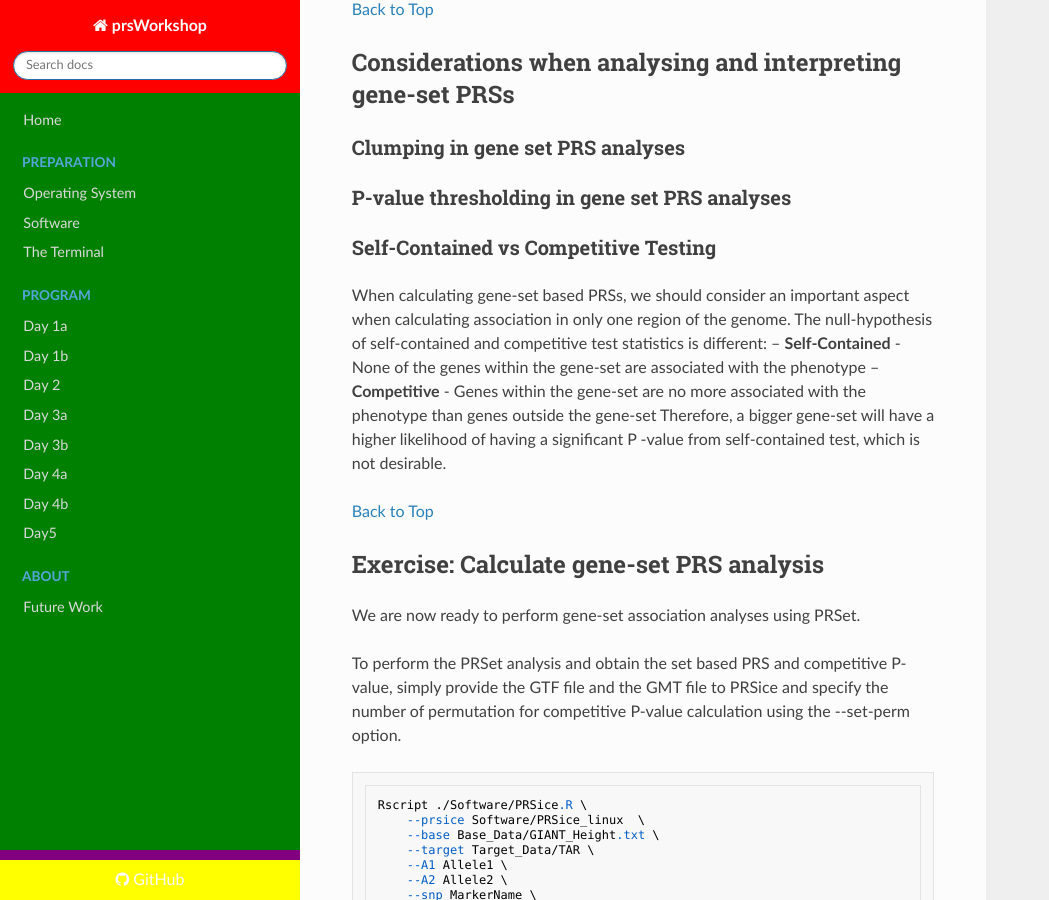
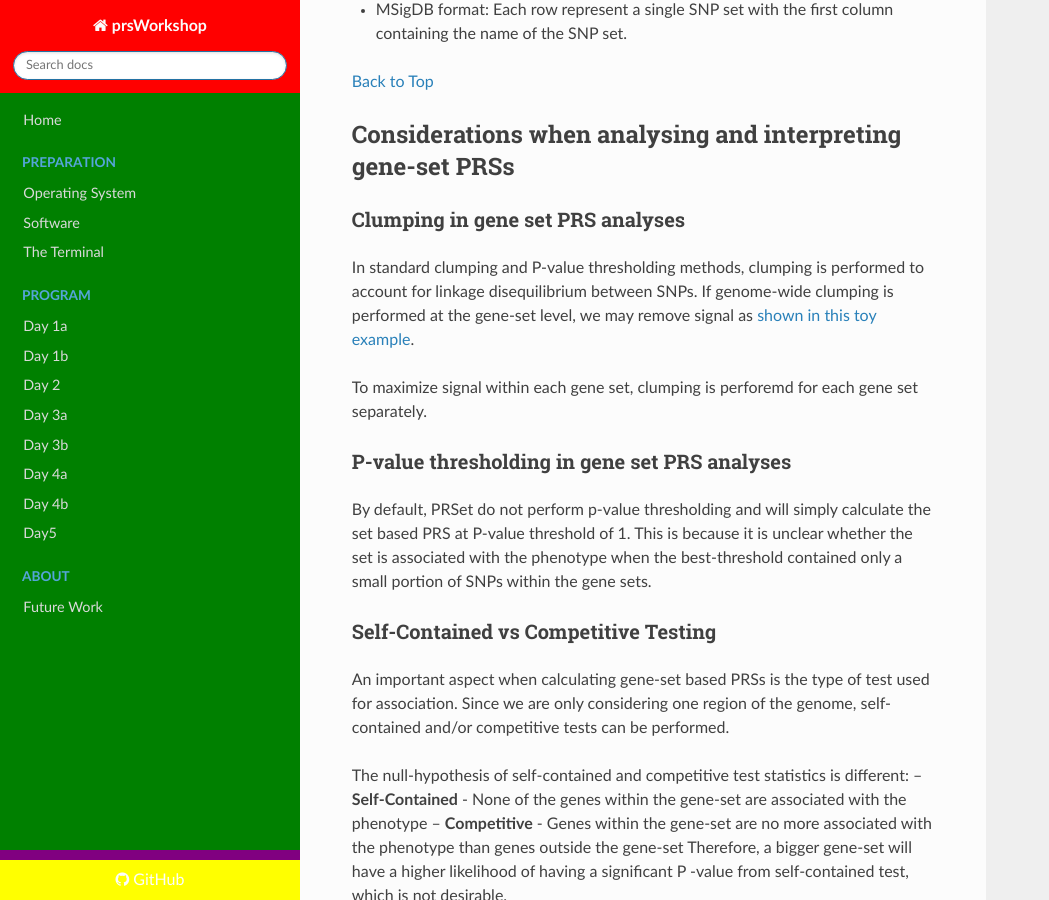
Before and after one commit to tadesouaiaia/prsWorkshop-website, an MkDocs documentation site: the page built from docs/Day2b.docx.md, in a window 1280 px wide and 900 px high, scrolled down 3843 px. Shown: the whole window, without its empty margins (0-1049 px from the left). Built offline with MkDocs 1.6.1, drawn with Linux system fonts in a browser that asks for light colours; nearby versions of some CDN libraries; comment, search, counter and statistics services are not loaded; some of the changed text lies outside the part shown.

Commit message:
Updates text

```diff
--- a/docs/Day2b.docx.md
+++ b/docs/Day2b.docx.md
@@ -50,11 +50,11 @@
 
 Gene-set PRS analyses may account for genomic sub-structure, constitute an extension to the classic polygenic model of disease, and may better reflect disease heterogeneity. For more information about the rationale and the software that we are going to use, please see the PRSet publication [PRSet: Pathway-based polygenic risk score analyses and software](https://doi.org/10.1371/journal.pgen.1010624).
 
-In this practical, we will go through some common file formats used for gene-set PRS analysis and will then calculate some gene-set based PRS.
+In this practical, we will go through some of the additional input requirements and considerations for the analysis of gene-set PRS analysis and will then calculate some gene-set based PRS using [PRSet](https://choishingwan.github.io/PRSice/quick_start_prset/).
 
 <a id="prset-inputs"></a>
 ## Inputs required for gene-set PRS analysis
-In this tutorial, we will use as input for gene-set PRS analyses datasets from the Molecular Signatures Database (MSigDB)
+PRSet is based on PRSice, but with some addtional input requirements about the gene-sets for which PRSs are calculated. In this tutorial, we will use as input gene-sets from the [Molecular Signatures Database](<a id="molecular-signatures-Database-msigdb"></a>). However, PRSet also takes as input [BED and SNP files](<a id="other-inputs"></a>).
 
 <a id="molecular-signatures-Database-msigdb"></a>
 ### Molecular Signatures Database MSigDB
@@ -115,13 +115,19 @@
 
 <a id="clumping"></a>
 ### Clumping in gene set PRS analyses
+In standard clumping and P-value thresholding methods, clumping is performed to account for linkage disequilibrium between SNPs. If genome-wide clumping is performed at the gene-set level, we may remove signal as [shown in this toy example](https://choishingwan.github.io/PRSice/prset_detail/#snp-set-files).
+
+To maximize signal within each gene set, clumping is perforemd for each gene set separately.
 
 <a id="thresholding"></a>
 ### P-value thresholding in gene set PRS analyses
+By default, PRSet do not perform p-value thresholding and will simply calculate the set based PRS at P-value threshold of 1. This is because it is unclear whether the set is associated with the phenotype when the best-threshold contained only a small portion of SNPs within the gene sets.
 
 <a id="p-value-testing"></a>
 ### Self-Contained vs Competitive Testing
-When calculating gene-set based PRSs, we should consider an important aspect when calculating association in only one region of the genome. The null-hypothesis of self-contained and competitive test statistics is diﬀerent:
+An important aspect when calculating gene-set based PRSs is the type of test used for association. Since we are only considering one region of the genome, self-contained and/or competitive tests can be performed.
+
+The null-hypothesis of self-contained and competitive test statistics is diﬀerent:
   – **Self-Contained** - None of the genes within the gene-set are associated with the phenotype
   – **Competitive** - Genes within the gene-set are no more associated with the phenotype than genes outside the gene-set
 Therefore, a bigger gene-set will have a higher likelihood of having a significant P -value from self-contained test, which is not desirable.
```
